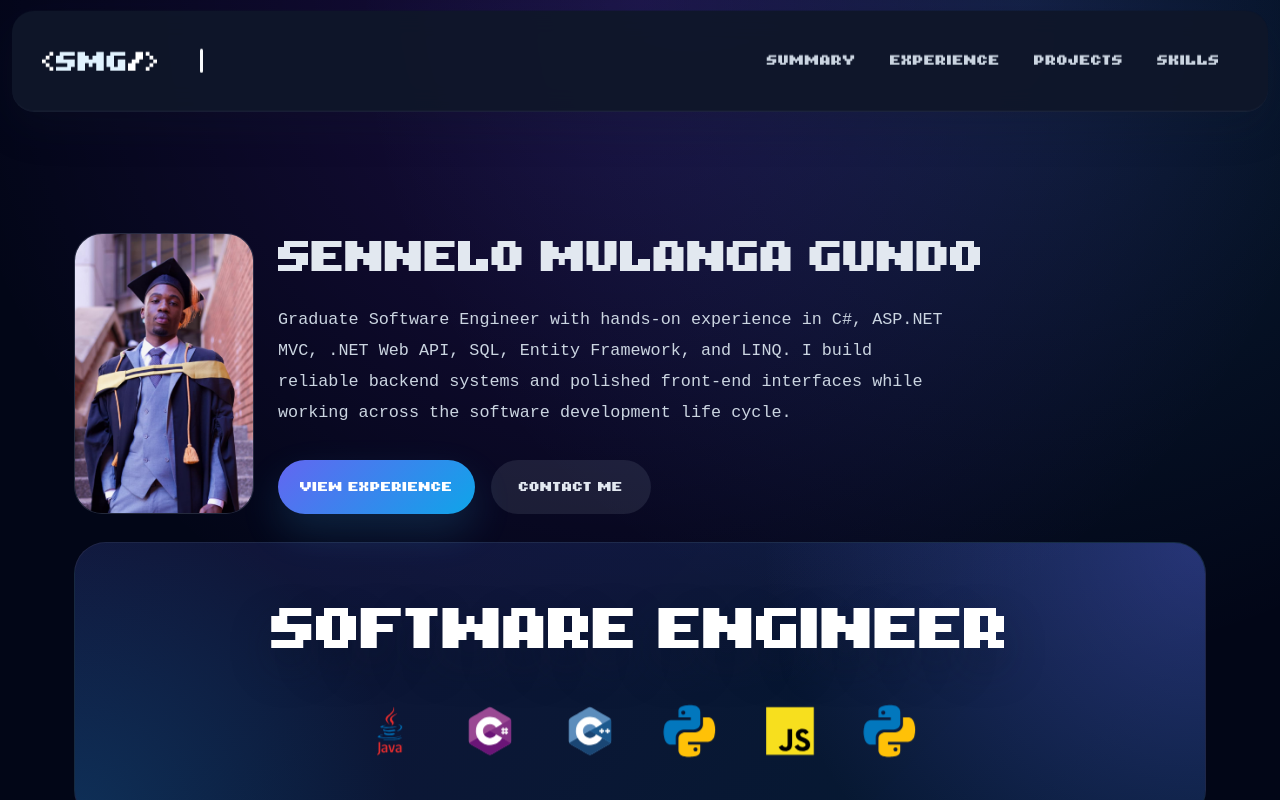
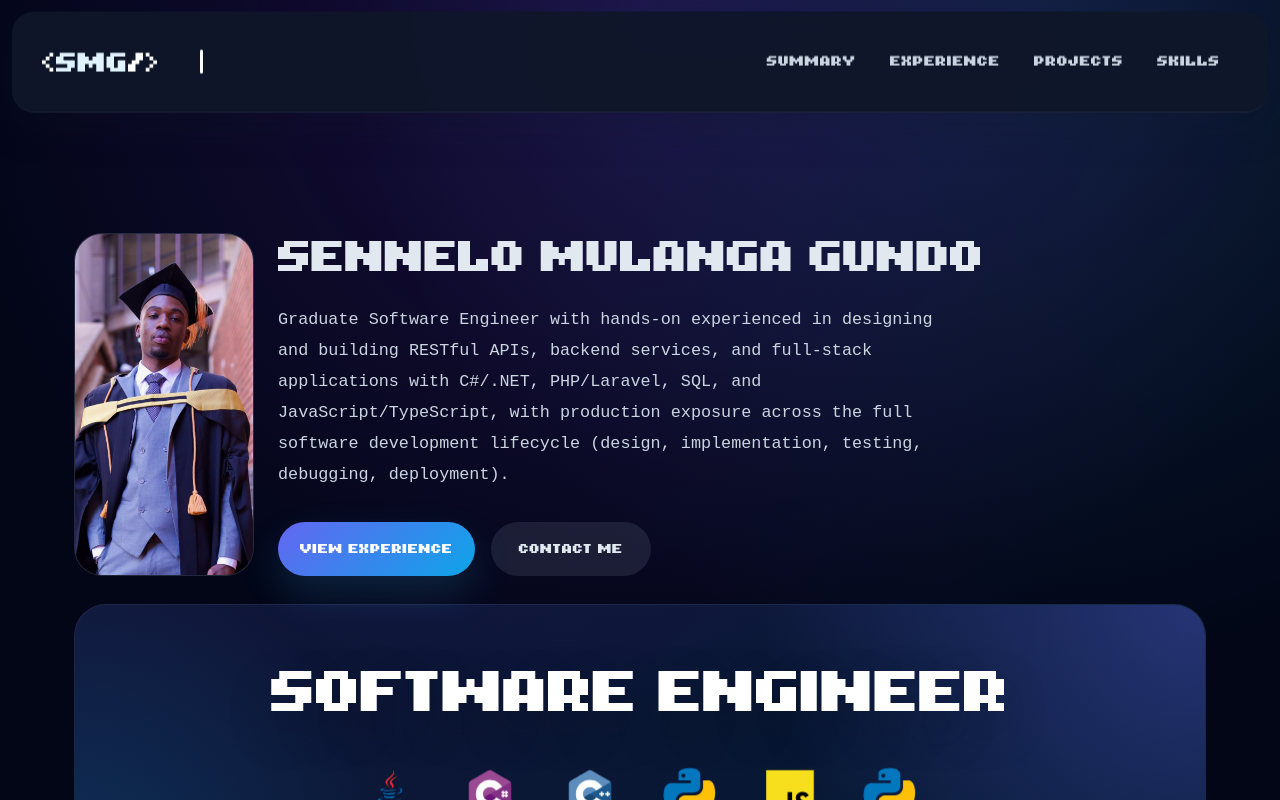
Before and after one commit to AlgoSumarai/portfolio-website, a React (Vite) app: page /#/ in a window 1280 px wide. Shown: the top 800 px of the page. Built offline with nearby package versions, Linux system fonts and the light colour scheme.

Commit message:
Automated deployment update

```diff
--- a/src/pages/Home.jsx
+++ b/src/pages/Home.jsx
@@ -64,9 +64,9 @@ function Home() {
             {/* <p className="eyebrow">Resume & portfolio</p> */}
             <h1 className="hero-title">Sennelo Mulanga Gundo</h1>
             <p className="hero-text">
-              Graduate Software Engineer with hands-on experience in C#, ASP.NET MVC, .NET Web API, SQL,
-              Entity Framework, and LINQ. I build reliable backend systems and polished front-end
-              interfaces while working across the software development life cycle.
+              Graduate Software Engineer with hands-on experienced in designing and building RESTful APIs, backend services,
+               and full-stack applications with C#/.NET, PHP/Laravel, SQL, and JavaScript/TypeScript,
+                with production exposure across the full software development lifecycle (design, implementation, testing, debugging, deployment).
             </p>
           <div className="hero-actions">
             <button className="primary-button" type="button" onClick={() => scrollToSection('experience')}>
```
